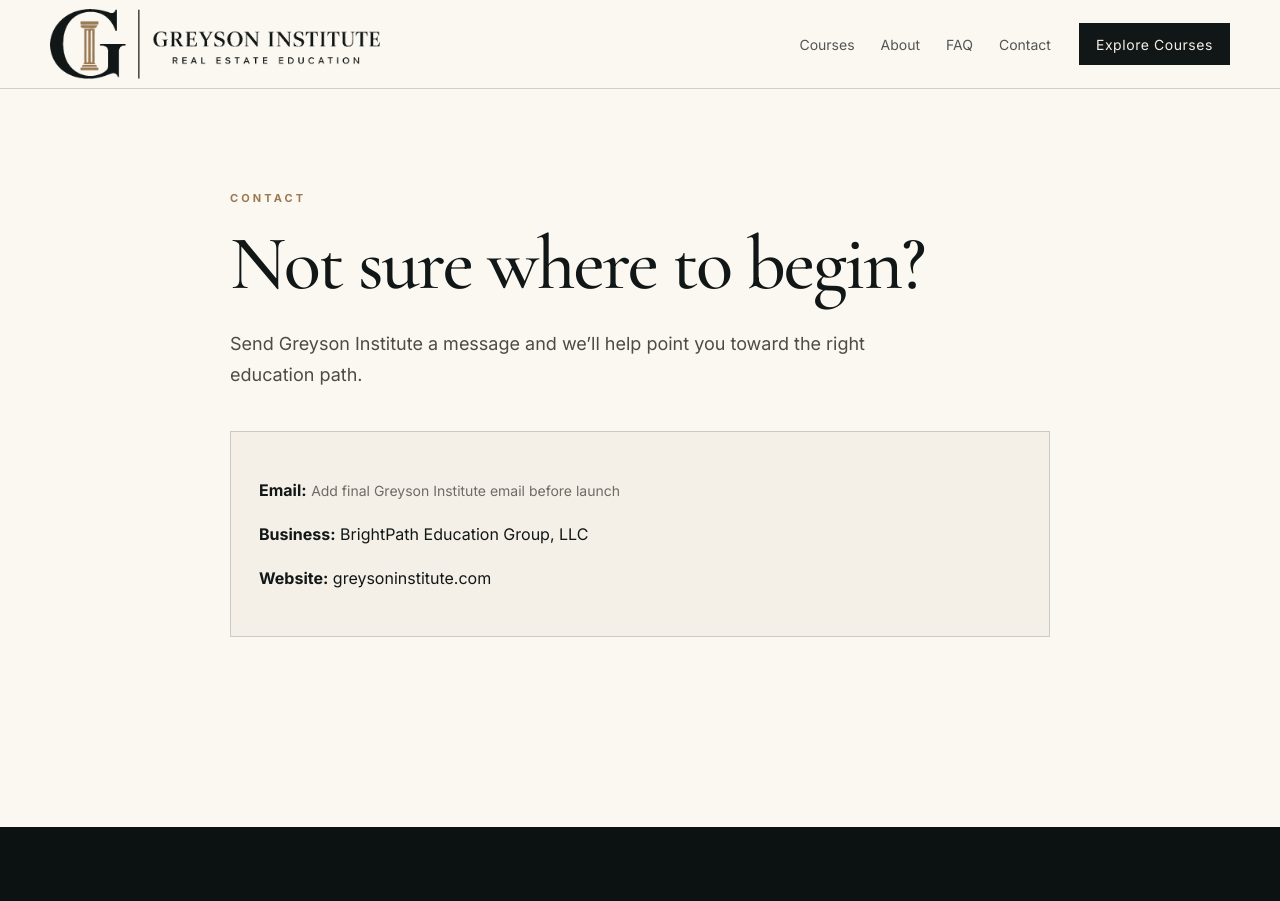
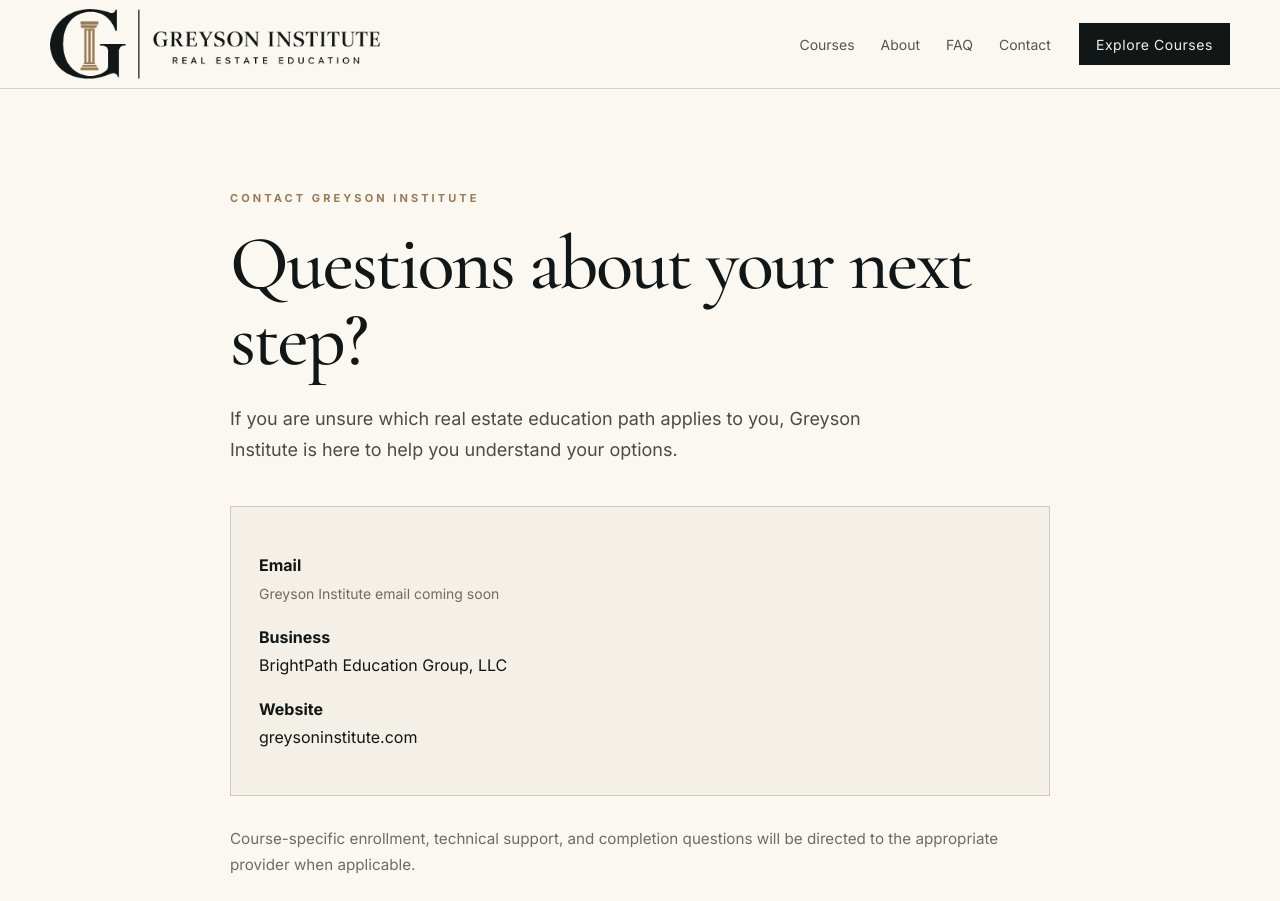
Before and after one commit to BrianLook/Greyson-Institute-Website, a Next.js app: page /contact in a window 1280 px wide. Shown: the top 901 px of the page. Built offline with nearby package versions, Linux system fonts and the light colour scheme.

Commit message:
Refine Greyson Institute Contact page

```diff
--- a/app/contact/page.tsx
+++ b/app/contact/page.tsx
@@ -1,19 +1,54 @@
 import type { Metadata } from "next";
 
-export const metadata: Metadata = { title: "Contact" };
+export const metadata: Metadata = {
+  title: "Contact",
+};
 
 export default function ContactPage() {
   return (
     <section className="page-hero">
       <div className="container narrow">
-        <p className="eyebrow">CONTACT</p>
-        <h1>Not sure where to begin?</h1>
-        <p className="page-lead">Send Greyson Institute a message and we’ll help point you toward the right education path.</p>
+        <p className="eyebrow">CONTACT GREYSON INSTITUTE</p>
+
+        <h1>Questions about your next step?</h1>
+
+        <p className="page-lead">
+          If you are unsure which real estate education path applies to you,
+          Greyson Institute is here to help you understand your options.
+        </p>
+
         <div className="contact-card">
-          <p><strong>Email:</strong> <span className="muted">Add final Greyson Institute email before launch</span></p>
-          <p><strong>Business:</strong> BrightPath Education Group, LLC</p>
-          <p><strong>Website:</strong> greysoninstitute.com</p>
+          <p>
+            <strong>Email</strong>
+            <br />
+            <span className="muted">Greyson Institute email coming soon</span>
+          </p>
+
+          <p>
+            <strong>Business</strong>
+            <br />
+            BrightPath Education Group, LLC
+          </p>
+
+          <p>
+            <strong>Website</strong>
+            <br />
+            greysoninstitute.com
+          </p>
         </div>
+
+        <p
+          style={{
+            marginTop: "30px",
+            color: "#6e6b65",
+            fontSize: "0.95rem",
+            lineHeight: 1.7,
+          }}
+        >
+          Course-specific enrollment, technical support, and completion
+          questions will be directed to the appropriate provider when
+          applicable.
+        </p>
       </div>
     </section>
   );
```
